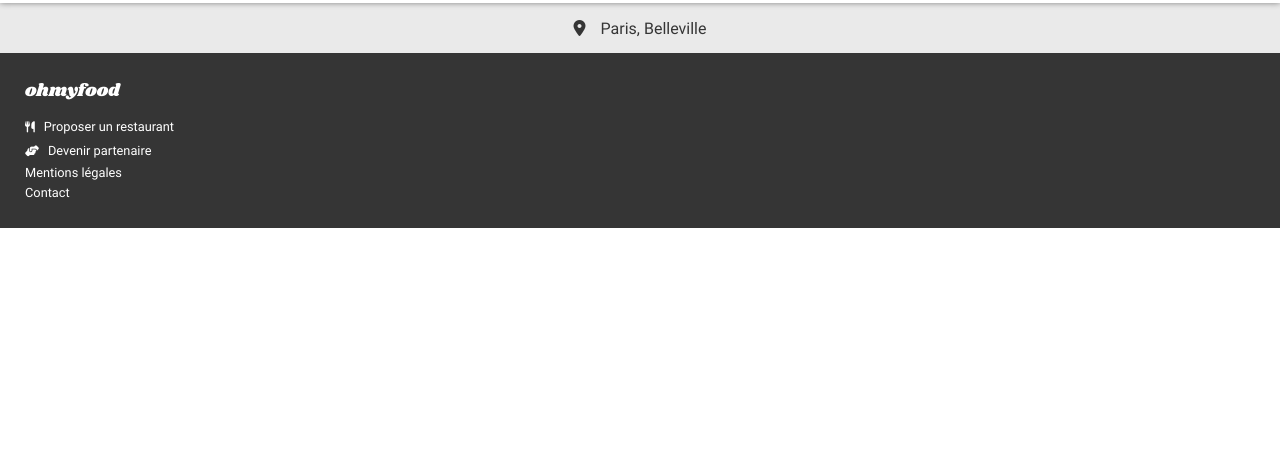
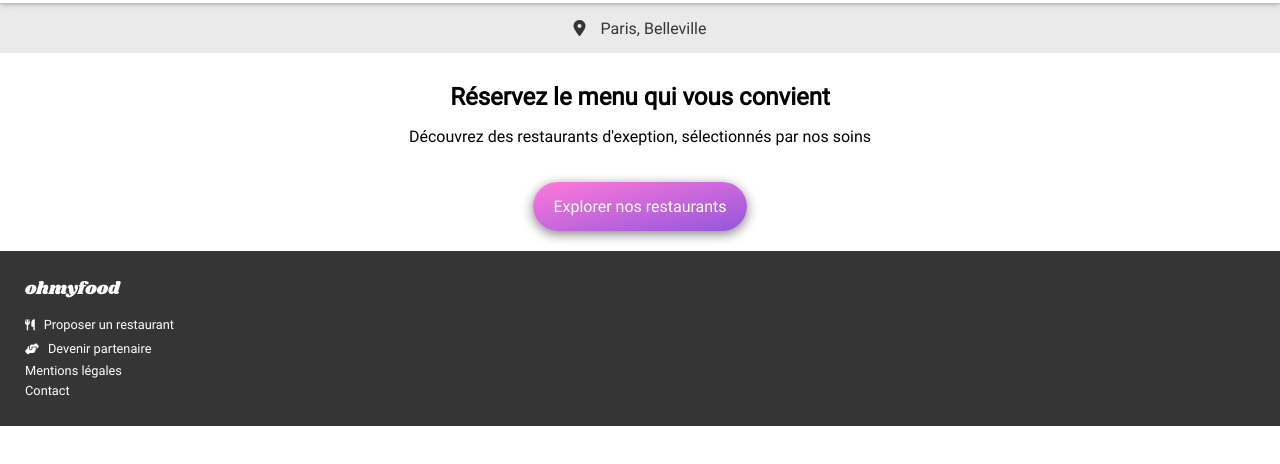
Before and after one commit to Diamss107/Ohmyfood, a website: page index.html in a window 1280 px wide. Shown: the part 62-526 px from the top of the page. Drawn offline with Linux system fonts and the light colour scheme.

Commit message:
Ajout de la première partie de la section tuto

```diff
--- a/assets/sass/Base/_base.scss
+++ b/assets/sass/Base/_base.scss
@@ -16,3 +16,7 @@ body {
 	margin: 0;
 	padding: 0;
 }
+
+.margined {
+	margin: 0 15px;
+}
--- /dev/null
+++ b/assets/sass/Components/_explore-button.scss
@@ -0,0 +1,13 @@
+.explore-button {
+	background-image: linear-gradient(
+		to bottom right,
+		$secondaryColor,
+		$primaryColor
+	);
+	color: white;
+	text-decoration: none;
+	padding: 15px 20px;
+	border-radius: 30px;
+	margin: 20px;
+	box-shadow: 0 3px 12px grey;
+}
--- /dev/null
+++ b/assets/sass/Layout/_tuto.scss
@@ -0,0 +1,16 @@
+.tuto {
+	display: flex;
+	flex-direction: column;
+
+	&__part1 {
+		display: flex;
+		flex-direction: column;
+		align-items: center;
+		text-align: center;
+
+		&__title {
+			width: 80%;
+			margin: 30px 0 0 0;
+		}
+	}
+}
--- a/assets/sass/main.scss
+++ b/assets/sass/main.scss
@@ -1,5 +1,7 @@
 @import './Base/base';
 @import './Utils/variables';
 @import './Components/current-location';
+@import './Components/explore-button';
 @import './Layout/header';
+@import './Layout/tuto';
 @import './Layout/footer';
--- a/index.html
+++ b/index.html
@@ -17,6 +17,17 @@
 			<i class="fa-solid fa-location-dot current-location__icon"></i>
 			<span class="current-location__text">Paris, Belleville</span>
 		</section>
+		<main class="margined">
+			<section class="tuto">
+				<div class="tuto__part1">
+					<h1 class="tuto__part1__title">Réservez le menu qui vous convient</h1>
+					<p class="tuto__part1__text">
+						Découvrez des restaurants d'exeption, sélectionnés par nos soins
+					</p>
+					<a href="#" class="explore-button">Explorer nos restaurants</a>
+				</div>
+			</section>
+		</main>
 		<footer class="footer">
 			<h3 class="footer__title">ohmyfood</h3>
 			<div class="footer__links">
```
Also changed, not shown: assets/sass/main.css, 1 other file.
